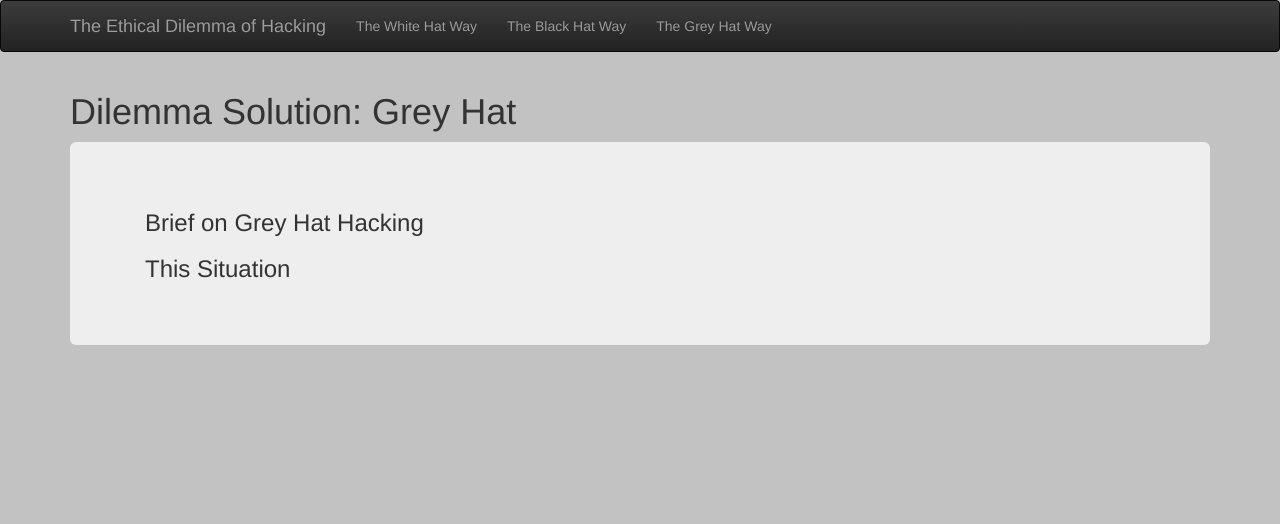
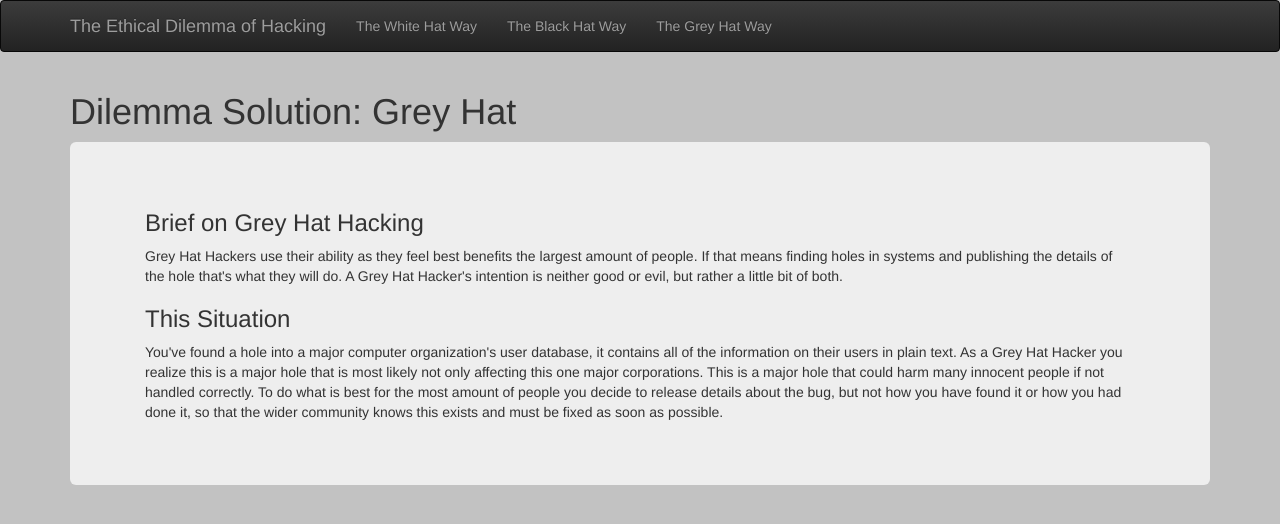
Before and after one commit to kepler0/miniature-tyrion, a Jekyll site: the page built from grey_hat.html, in a window 1280 px wide. Shown: the top 524 px of the page. Built offline with Jekyll 4.4.1, drawn with Linux system fonts in a browser that asks for light colours; nearby versions of some CDN libraries.

Commit message:
Add Content.

```diff
--- a/grey_hat.html
+++ b/grey_hat.html
@@ -8,9 +8,11 @@ title: The Ethical Dilemma of Grey Hat Hacking
 <div class="jumbotron">
   <div class="container-fluid">
     <h3>Brief on Grey Hat Hacking</h3>
+      Grey Hat Hackers use their ability as they feel best benefits the largest amount of people. If that means finding holes in systems and publishing the details of the hole that's what they will do. A Grey Hat Hacker's intention is neither good or evil, but rather a little bit of both.
     <p>
     </p>
     <h3>This Situation</h3>
+      You've found a hole into a major computer organization's user database, it contains all of the information on their users in plain text. As a Grey Hat Hacker you realize this is a major hole that is most likely not only affecting this one major corporations. This is a major hole that could harm many innocent people if not handled correctly. To do what is best for the most amount of people you decide to release details about the bug, but not how you have found it or how you had done it, so that the wider community knows this exists and must be fixed as soon as possible.
     <p>
     </p>
   </div>
```
